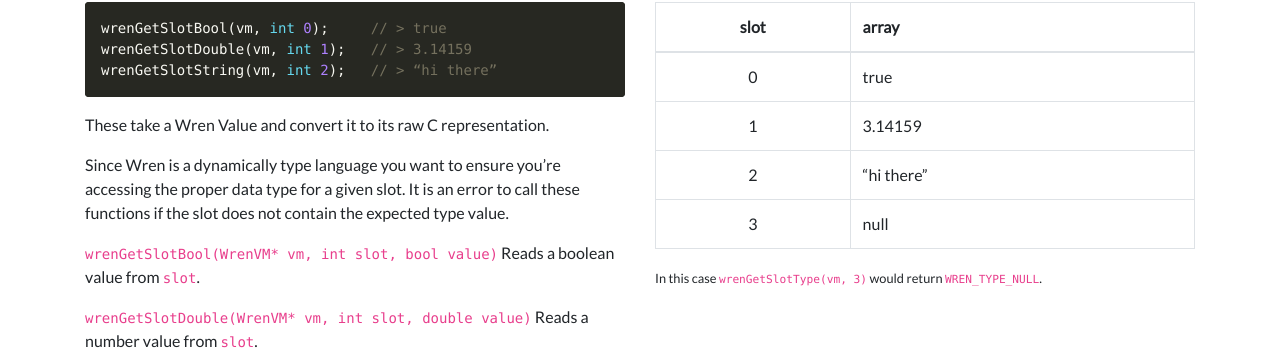
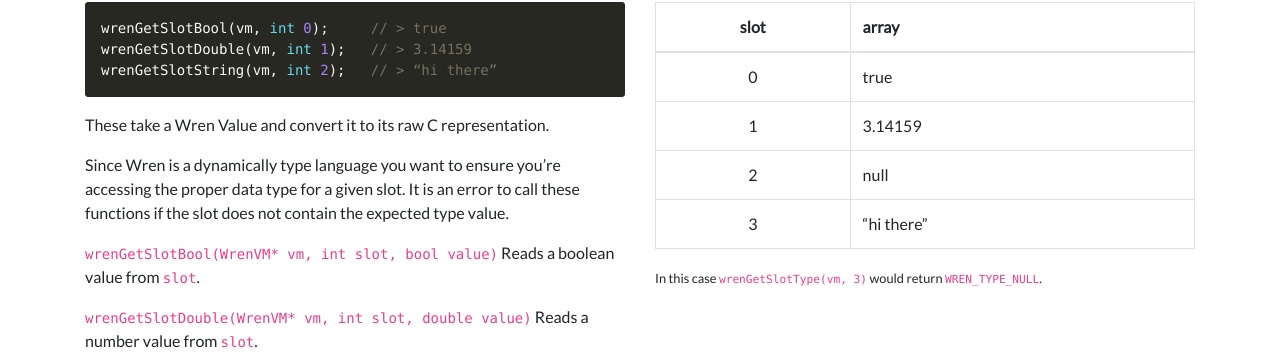
Before and after one commit to mathewmariani/mathewmariani.github.io, a Jekyll site: the page built from _posts/2018-08-05-then-wren-slot-array.md, in a window 1280 px wide. Shown: the part 1485-1843 px from the top of the page. Built offline with Jekyll 4.4.1, drawn with Linux system fonts in a browser that asks for light colours; nearby versions of some CDN libraries.

```diff
--- a/_posts/2018-08-05-then-wren-slot-array.md
+++ b/_posts/2018-08-05-then-wren-slot-array.md
@@ -112,8 +112,8 @@ Since Wren is a dynamically type language you want to ensure you're accessing th
 |:----:| ------------- |
 | 0    | true          |
 | 1    | 3.14159       |
-| 2    | "hi there"    |
-| 3    | null          |
+| 2    | null          |
+| 3    | "hi there"    |
 
 <small class="muted">In this case `wrenGetSlotType(vm, 3)` would return `WREN_TYPE_NULL`.</small>
 
```
